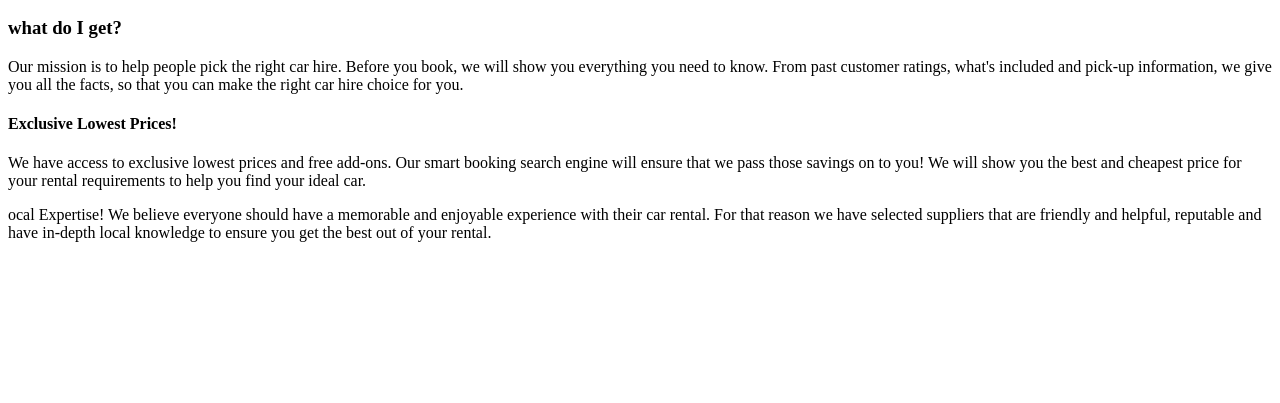
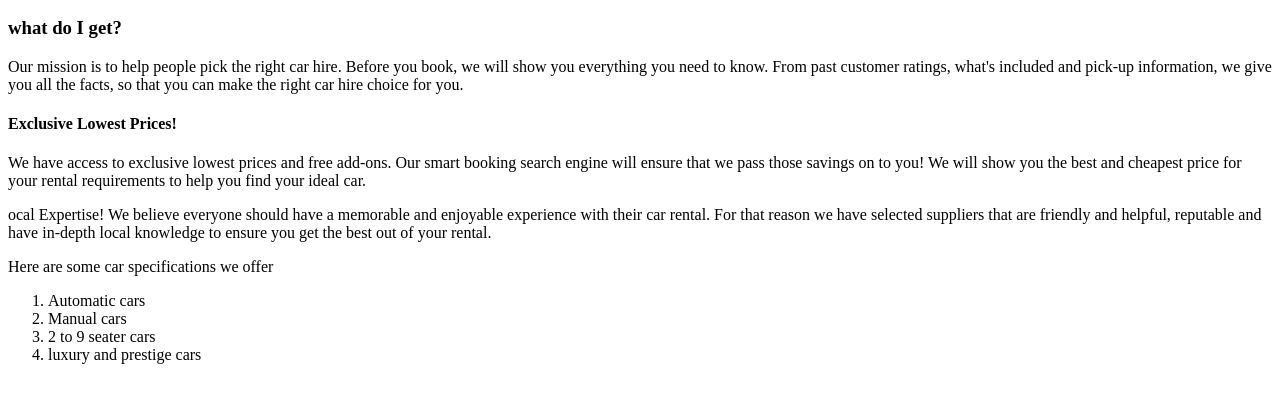
Before and after one commit to Elidenis/car-hire, a plain HTML site: page car-hire-webpage.html in a window 1280 px wide. Shown: the part 137-540 px from the top of the page. Drawn offline with Linux system fonts and the light colour scheme.

Commit message:
add list elements

```diff
--- a/car-hire-webpage.html
+++ b/car-hire-webpage.html
@@ -14,3 +14,12 @@ Our mission is to help people pick the right car hire. Before you book, we will
 We have access to exclusive lowest prices and free add-ons. Our smart booking search engine will ensure that we pass those savings on to you! We will show you the best and cheapest price for your rental requirements to help you find your ideal car.
 <p>ocal Expertise!
 We believe everyone should have a memorable and enjoyable experience with their car rental. For that reason we have selected suppliers that are friendly and helpful, reputable and have in-depth local knowledge to ensure you get the best out of your rental.</p>
+<p>Here are some car specifications we offer</p>
+<ol>
+    <li>Automatic cars</li>
+    <li>Manual cars</li>
+    <li>2 to 9 seater cars</li>
+    <li>luxury and prestige cars</li>
+</ol>
+</body>
+</html>
```
